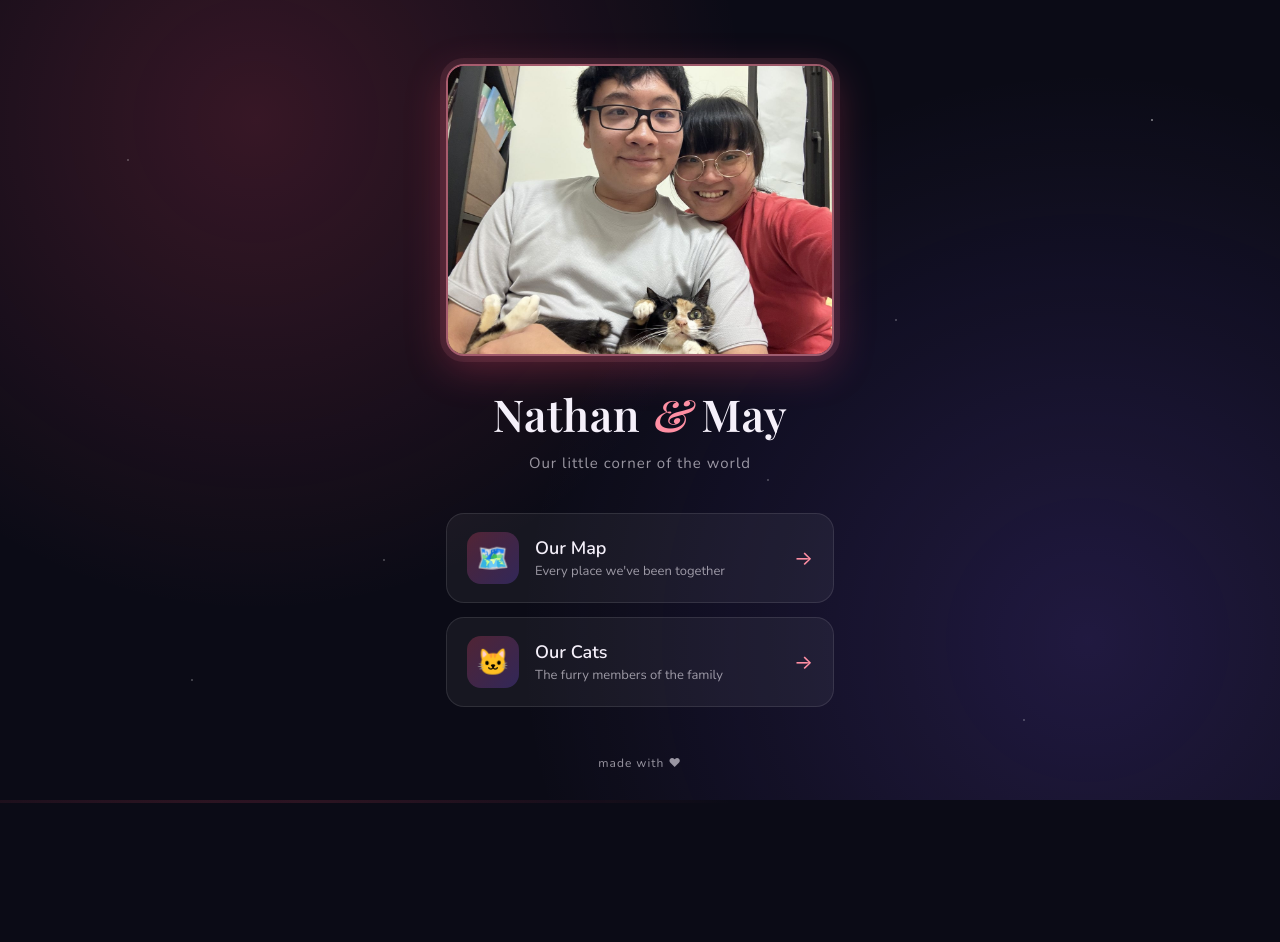
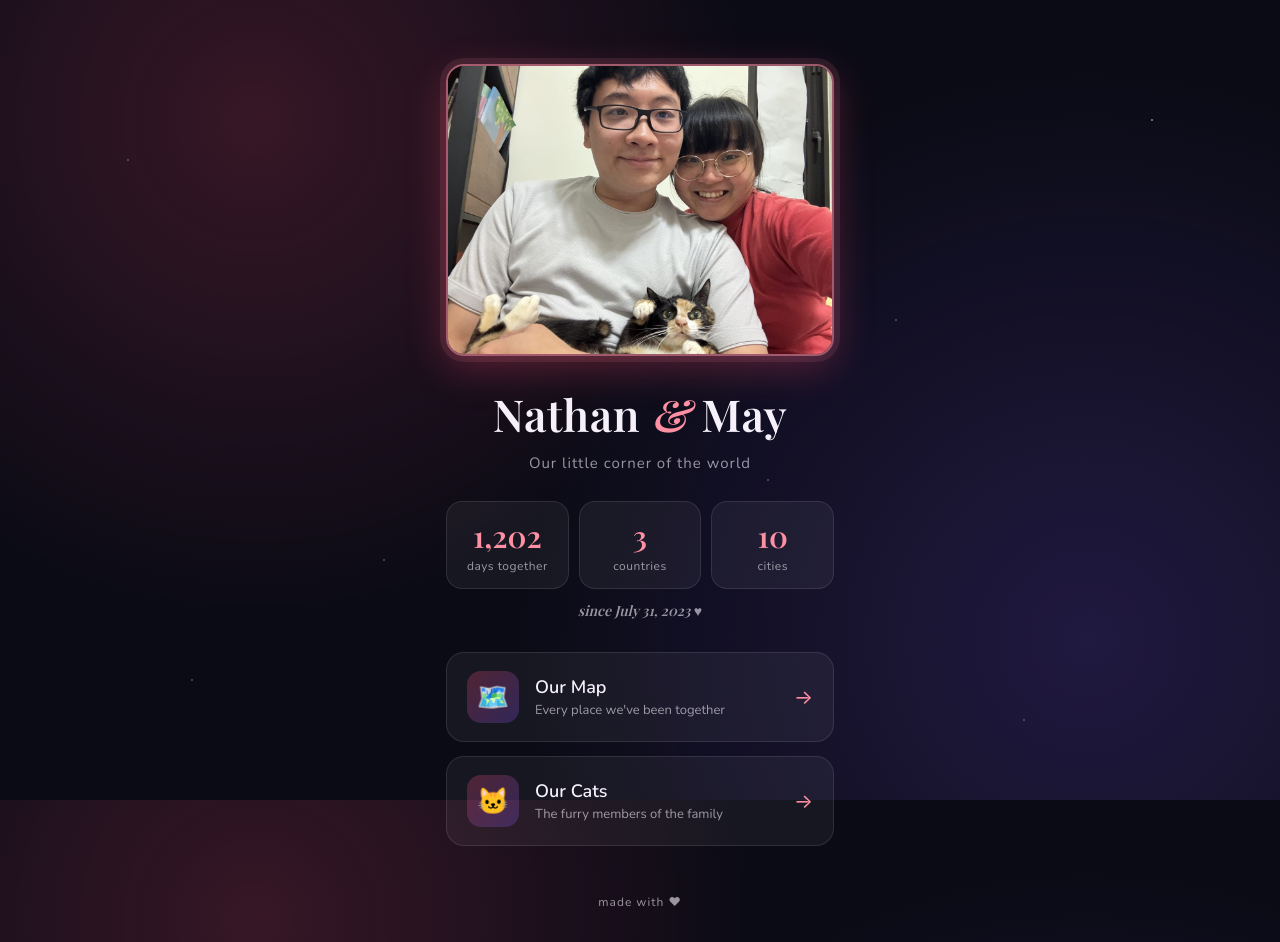
Before and after one commit to Urekzera/Maythan, a plain HTML site: page index.html in a window 1280 px wide. Before the commit the page ends 803 px from the top, so only its background shows below. Drawn offline with nearby package versions, Linux system fonts and the light colour scheme; a web font is replaced by a local one.

Commit message:
add days together and travel stats

```diff
--- a/home.css
+++ b/home.css
@@ -60,7 +60,7 @@ main {
 }
 
 /* ---------- Header ---------- */
-header { margin-bottom: 40px; }
+header { margin-bottom: 28px; }
 
 /* Our photo: the whole picture, with rounded corners and a soft pink glow */
 #cover {
@@ -106,6 +106,44 @@ h1 {
   color: var(--muted);
   font-size: 15px;
   letter-spacing: 1px;
+}
+
+/* ---------- Our numbers ---------- */
+.stats {
+  display: grid;
+  grid-template-columns: repeat(3, 1fr);
+  gap: 10px;
+}
+
+.stat {
+  display: flex;
+  flex-direction: column;
+  padding: 14px 6px;
+  background: rgba(255, 255, 255, 0.05);
+  border: 1px solid rgba(255, 255, 255, 0.1);
+  border-radius: 16px;
+}
+
+.num {
+  font-family: "Playfair Display", Georgia, serif;
+  font-size: 30px;
+  font-weight: 600;
+  color: var(--pink-soft);
+}
+
+.stat-label {
+  margin-top: 2px;
+  font-size: 12px;
+  color: var(--muted);
+  letter-spacing: 0.5px;
+}
+
+.since {
+  margin: 12px 0 32px;
+  font-family: "Playfair Display", Georgia, serif;
+  font-style: italic;
+  color: var(--muted);
+  font-size: 14px;
 }
 
 /* ---------- Menu cards ---------- */
--- /dev/null
+++ b/home.js
@@ -0,0 +1,18 @@
+// ---------- Home page numbers ----------
+
+// The day we got together (year, month, day)
+const ANNIVERSARY = new Date(2023, 6, 31);   // careful: months start at 0, so 6 = July
+
+// Days together (counting the first day as day 1)
+const today = new Date();
+today.setHours(0, 0, 0, 0);
+const days = Math.round((today - ANNIVERSARY) / (1000 * 60 * 60 * 24)) + 1;
+document.getElementById("days").textContent = days.toLocaleString();
+
+// Countries and cities, counted from places.js (only places we've been)
+const visited = places.filter(place => place.visited);
+// The country is the part after the last comma, e.g. "Osaka, Japan" → "Japan"
+const countries = new Set(visited.map(place => place.name.split(",").pop().trim()));
+
+document.getElementById("countries").textContent = countries.size;
+document.getElementById("cities").textContent = visited.length;
--- a/index.html
+++ b/index.html
@@ -8,7 +8,7 @@
   <link rel="preconnect" href="https://fonts.googleapis.com" />
   <link rel="preconnect" href="https://fonts.gstatic.com" crossorigin />
   <link href="https://fonts.googleapis.com/css2?family=Playfair+Display:ital,wght@0,600;1,500&family=Nunito:wght@400;600&display=swap" rel="stylesheet" />
-  <link rel="stylesheet" href="home.css?v=2" />
+  <link rel="stylesheet" href="home.css?v=3" />
 </head>
 <body>
 
@@ -20,6 +20,23 @@
       <h1>Nathan <span class="amp">&amp;</span> May</h1>
       <p class="tagline">Our little corner of the world</p>
     </header>
+
+    <!-- Our numbers: filled in by home.js -->
+    <section class="stats">
+      <div class="stat">
+        <span class="num" id="days">–</span>
+        <span class="stat-label">days together</span>
+      </div>
+      <div class="stat">
+        <span class="num" id="countries">–</span>
+        <span class="stat-label">countries</span>
+      </div>
+      <div class="stat">
+        <span class="num" id="cities">–</span>
+        <span class="stat-label">cities</span>
+      </div>
+    </section>
+    <p class="since">since July 31, 2023 ♥</p>
 
     <!-- Menu: one card per page. To add a page, copy one <a> and change it. -->
     <nav class="menu">
@@ -44,5 +61,8 @@
     <footer>made with ♥</footer>
   </main>
 
+  <!-- places.js is shared with the map, so the numbers update when we add places -->
+  <script src="places.js?v=2"></script>
+  <script src="home.js?v=2"></script>
 </body>
 </html>
```
Also changed, not shown: cats.html (+1 -1 lines).
